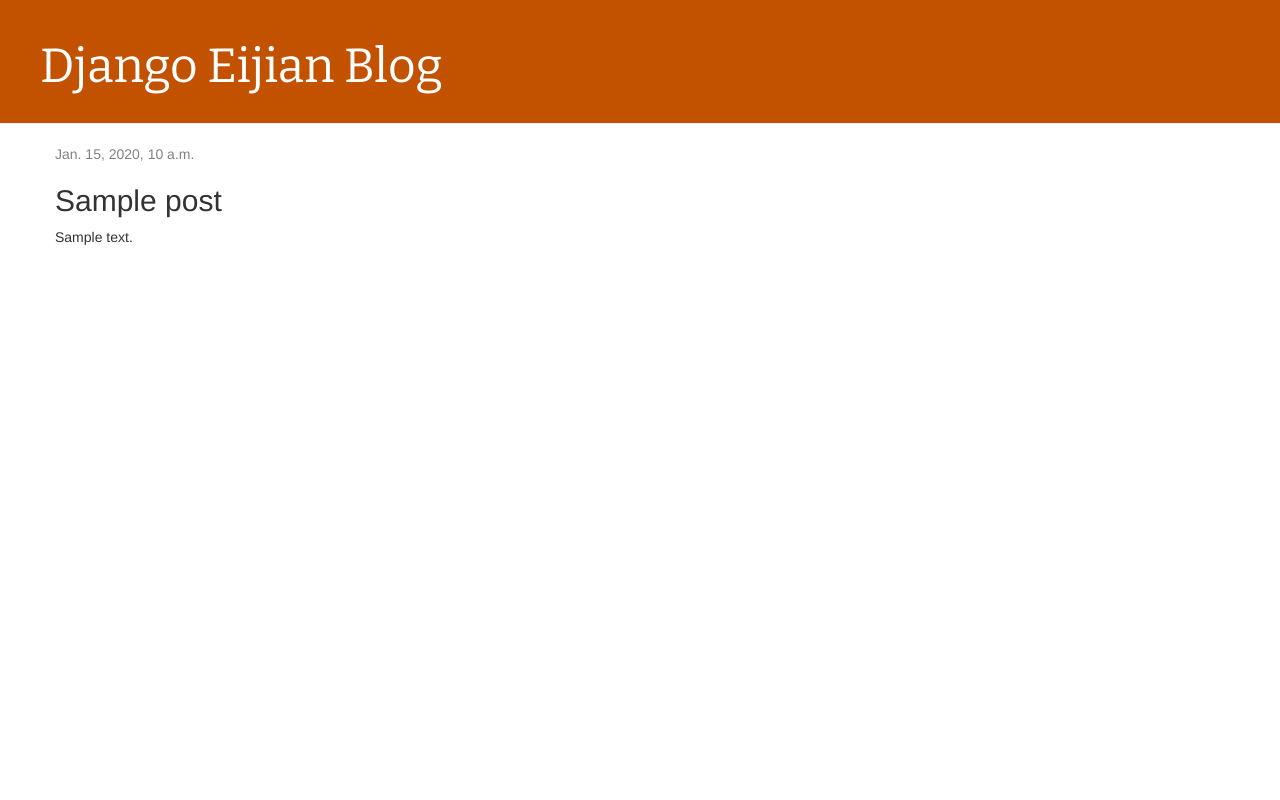
After one commit to EijianAsax/my_first_blog, a Django app: template blog/templates/blog/post_detail.html in a window 1280 px wide. The commit adds this page. Run offline with Django 3.2, Linux system fonts and the light colour scheme; the template is opened without the code that fills it: most values are stand-ins (such as "Sample title", 1, 10 or a date in 2020); some libraries are stand-ins or nearby versions.

Commit message:
Add view and template for detailed blog post as well as CSS for the site.

```diff
--- /dev/null
+++ b/blog/static/css/blog.css
@@ -0,0 +1,47 @@
+
+.page-header {
+    background-color: #C25100;
+    margin-top: 0;
+    padding: 20px 20px 20px 40px;
+}
+
+.page-header h1, .page-header h1 a, .page-header h1 a:visited, .page-header h1 a:active {
+    color: #ffffff;
+    font-size: 36pt;
+    text-decoration: none;
+}
+
+.content {
+    margin-left: 40px;
+}
+
+h1 {
+    font-family: 'Bitter', cursive;
+}
+
+.date {
+    color: #828282
+}
+
+.save {
+    float: right;
+}
+
+.post-form textarea, .post-form input {
+    width: 100%;
+}
+
+.top-menu, .top-menu:hover, .top-menu:visited {
+    color: #ffffff;
+    float: right;
+    font-size: 26pt;
+    margin-right: 20px;
+}
+
+.post {
+    margin-bottom: 70px;
+}
+
+.post h2 a, .post h2 a:visited {
+    color: #000000;
+}
--- /dev/null
+++ b/blog/templates/blog/base.html
@@ -0,0 +1,24 @@
+{% load static %}
+<html>
+    <head>
+        <title>Eijian's Blogs</title>
+        <link rel="stylesheet" href="//maxcdn.bootstrapcdn.com/bootstrap/3.2.0/css/bootstrap.min.css">
+        <link rel="stylesheet" href="//maxcdn.bootstrapcdn.com/bootstrap/3.2.0/css/bootstrap-theme.min.css">
+        <link rel="stylesheet" href="{% static 'css/blog.css' %}">
+        <link href="https://fonts.googleapis.com/css?family=Bitter&display=swap" rel="stylesheet">
+    </head>
+    <body>
+        <div class="page-header">
+            <h1><a href="/">Django Eijian Blog</a></h1>
+        </div>
+
+        <div class="content container">
+            <div class="row">
+                <div class="col-md-8">
+                    {% block content %}
+                    {% endblock %}
+                </div>
+            </div>
+        </div>
+    </body>
+</html>
--- /dev/null
+++ b/blog/templates/blog/post_detail.html
@@ -0,0 +1,13 @@
+{% extends 'blog/base.html' %}
+
+{% block content %}
+    <div class="post">
+        {% if post.published_date %}
+            <div class="date">
+                {{ post.published_date }}
+            </div>
+        {% endif %}
+        <h2>{{ post.title }}</a></h2>
+        <p>{{ post.text|linebreaksbr }}</p>
+    </div>
+{% endblock %}
--- a/blog/urls.py
+++ b/blog/urls.py
@@ -2,5 +2,6 @@
 from . import views
 
 urlpatterns = [
-    path('', views.post_list, name='post_list')
+    path('', views.post_list, name='post_list'),
+    path('post/<int:pk>/', views.post_detail, name='post_detail'),
 ]
--- a/blog/views.py
+++ b/blog/views.py
@@ -1,4 +1,4 @@
-from django.shortcuts import render
+from django.shortcuts import render, get_object_or_404
 from django.utils import timezone
 from .models import Post
 
@@ -7,3 +7,7 @@
 def post_list(request):
     posts = Post.objects.filter(published_date__lte=timezone.now()).order_by("published_date")
     return render(request, "blog/post_list.html", {"posts": posts})
+
+def post_detail(request, pk):
+    post = get_object_or_404(Post, pk=pk)
+    return render(request, "blog/post_detail.html", {"post": post})
```
Also changed, not shown: blog/templates/blog/post_list.html (+10 -15 lines).
